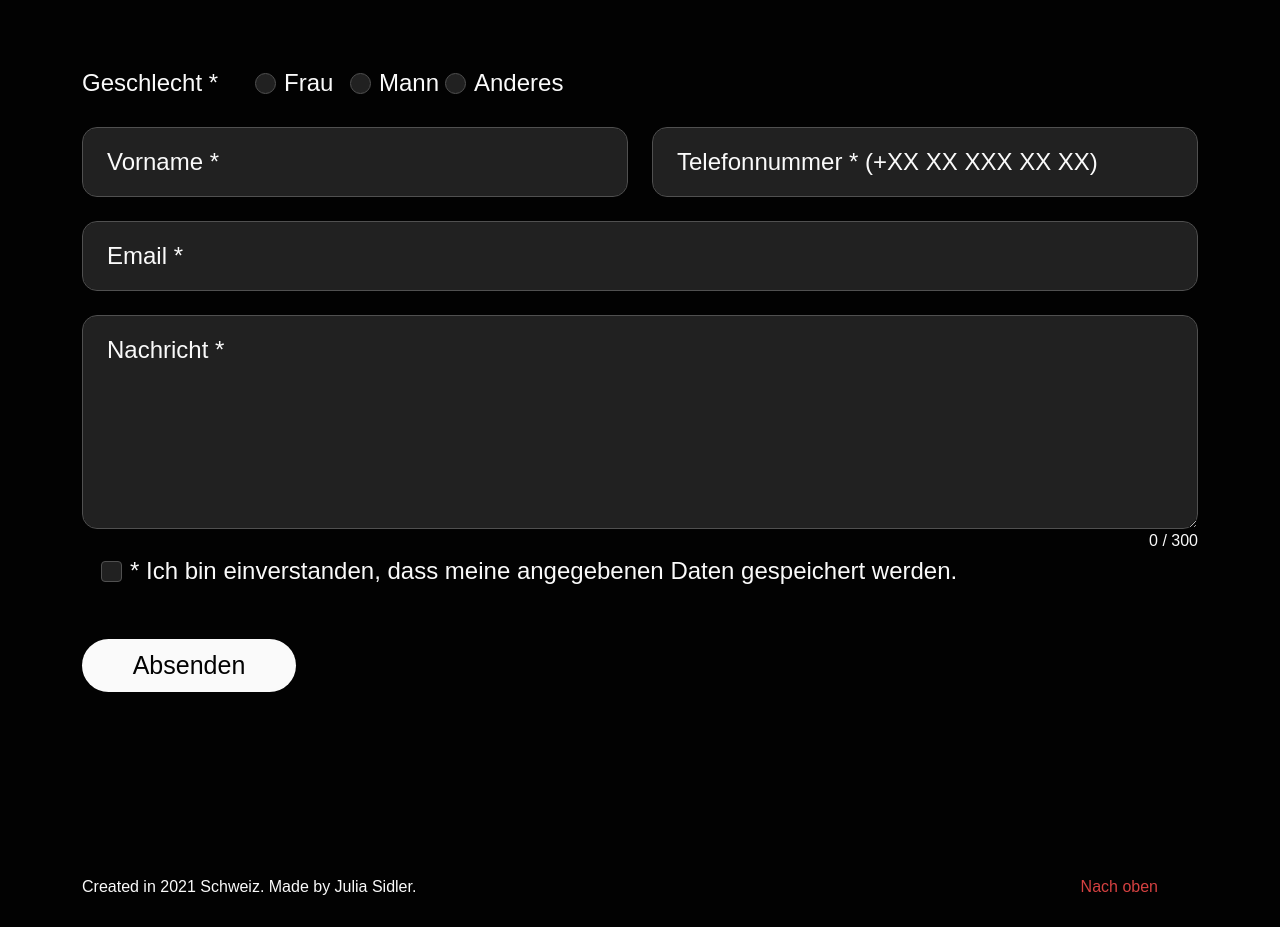
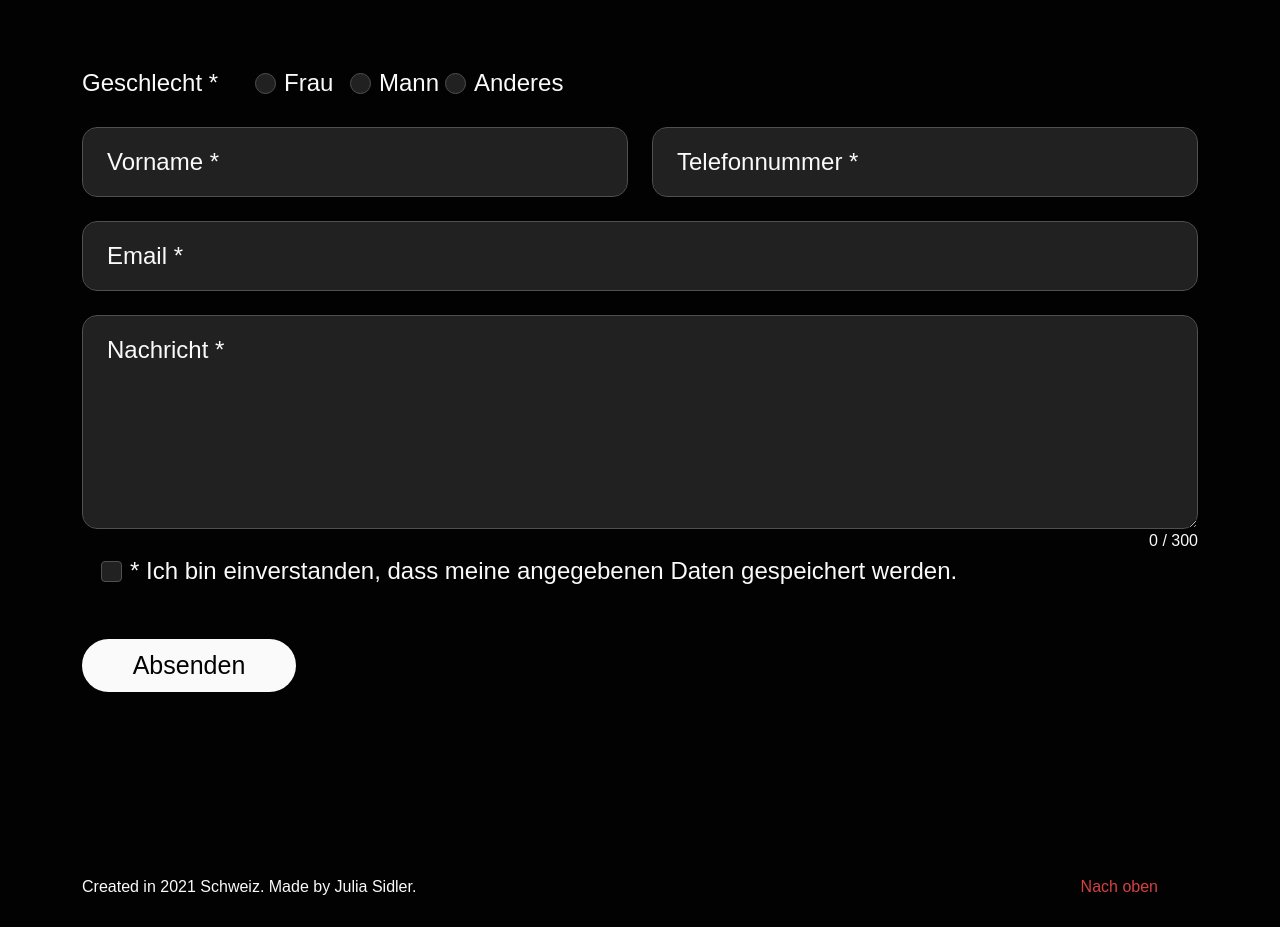
Before and after one commit to sidlerj/m307_LB02, a plain HTML site: page index.html in a window 1280 px wide. Shown: the part 2420-3347 px from the top of the page. Drawn offline with nearby package versions, Linux system fonts and the light colour scheme; a web font is replaced by a local one.

Commit message:
change Phonenumbre pattern

```diff
--- a/index.html
+++ b/index.html
@@ -376,7 +376,7 @@
                         <span class="error" aria-live="polite"></span>
                     </div>
                     <label class="col" for="phoneNumber">
-                        <input type="text" id="phoneNumber" class="form-control" placeholder="Telefonnummer * (+XX XX XXX XX XX)" required pattern="[+]{1}[1-9]{2}[ ]{1}[1-9]{2}[ ]{1}[1-9]{3}[ ]{1}[1-9]{2}[ ]{1}[1-9]{2}" minlength="2">
+                        <input type="text" id="phoneNumber" class="form-control" placeholder="Telefonnummer *" pattern="(\b(0041|0)|\B\+41)(\s?\(0\))?(\s)?[1-9]{2}(\s)?[0-9]{3}(\s)?[0-9]{2}(\s)?[0-9]{2}\b" required>
                         <span class="error" aria-live="polite"></span>
                     </label>
                 </div>
--- a/js/script.js
+++ b/js/script.js
@@ -16,7 +16,6 @@ const radioError = document.querySelector('span.error-radio');
 const radio1 = document.getElementById('women');
 const radio2 = document.getElementById('man');
 const radio3 = document.getElementById('other');
-const successMessage = document.getElementById('success-message');
 
 //Email Validation
 email.addEventListener('input', function () {
```
